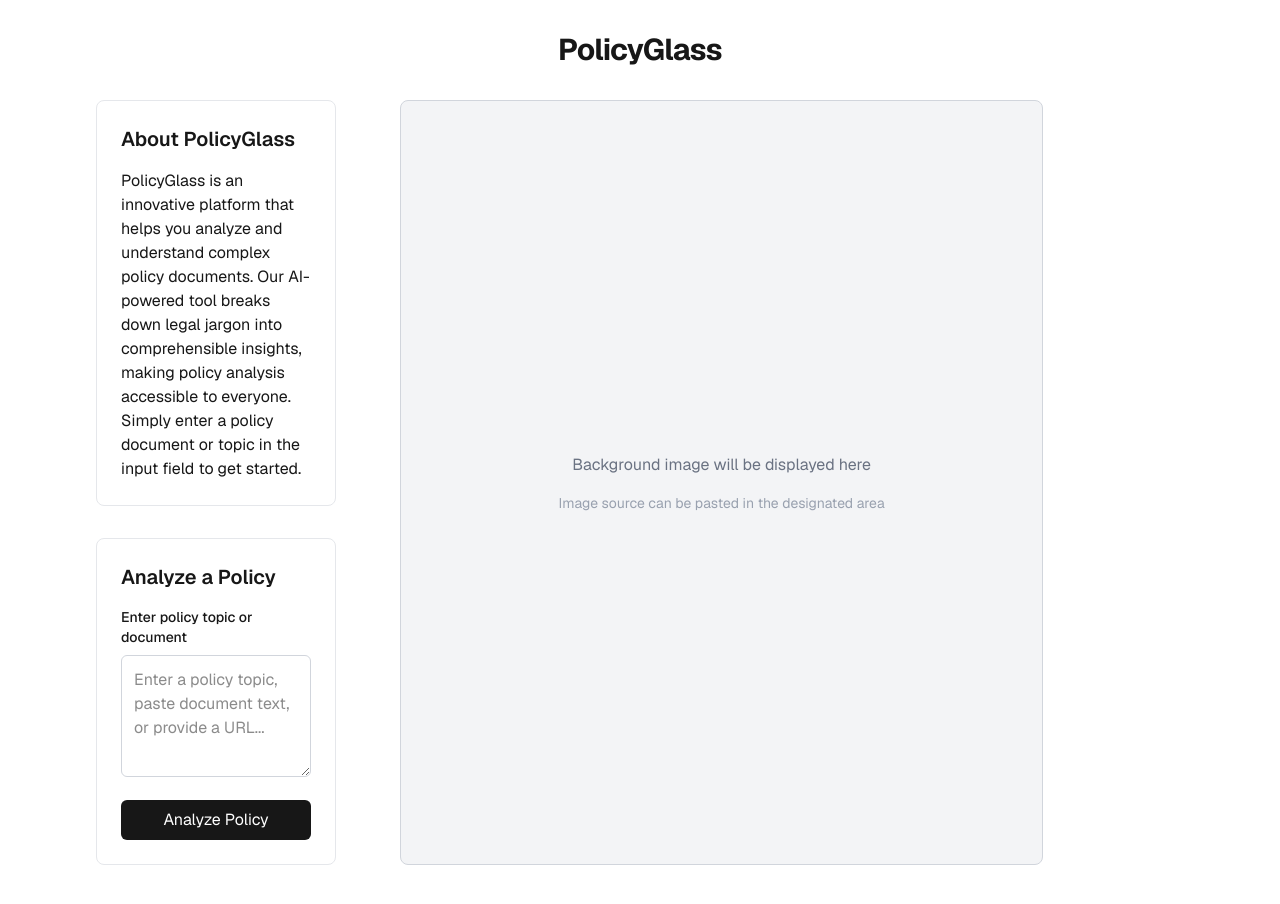
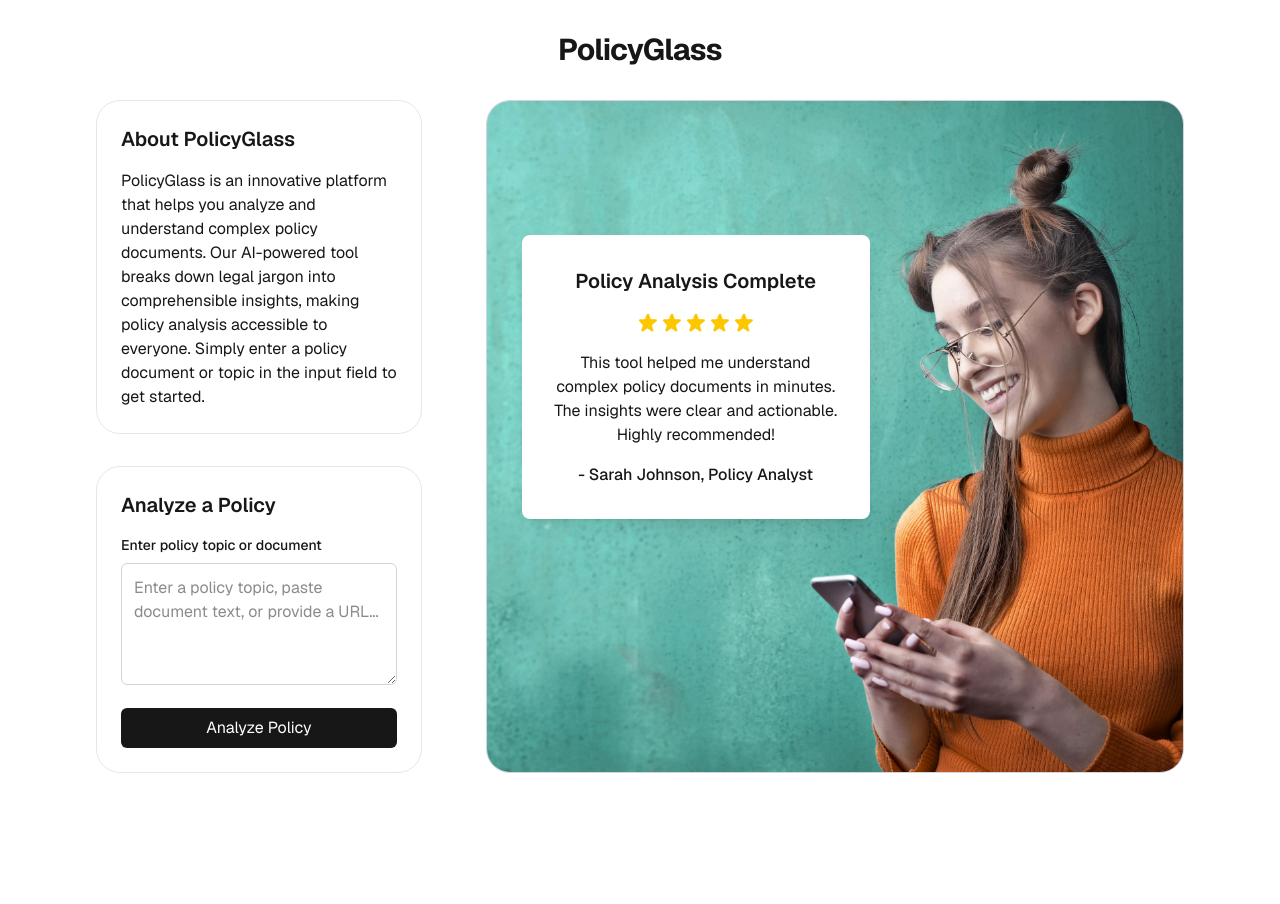
Before and after one commit to artsmc/hackathon-cerebras, a Next.js app in the folder policyglass/: page /home in a window 1280 px wide. Shown: the top 904 px of the page. After the commit the page ends 853 px from the top, so only its background shows below. Built offline with nearby package versions, Linux system fonts and the light colour scheme.

Commit message:
animations for home

```diff
--- a/policyglass/package.json
+++ b/policyglass/package.json
@@ -9,6 +9,7 @@
     "lint": "next lint"
   },
   "dependencies": {
+    "framer-motion": "^12.23.12",
     "lucide-react": "^0.536.0",
     "next": "15.4.5",
     "react": "19.1.0",
--- a/policyglass/src/app/home/page.tsx
+++ b/policyglass/src/app/home/page.tsx
@@ -1,19 +1,106 @@
 "use client";
 
-import { useState } from "react";
+import { useState, useEffect } from "react";
 import { useRouter } from "next/navigation";
+import { motion, AnimatePresence } from "framer-motion";
+
+// Define types for animation content
+interface TextAnimation {
+  id: number;
+  type: "text";
+  content: string;
+}
+
+interface FlagsAnimation {
+  id: number;
+  type: "flags";
+  content: {
+    title: string;
+    flags: string[];
+    warnings: string[];
+  };
+}
+
+interface ReviewAnimation {
+  id: number;
+  type: "review";
+  content: {
+    title: string;
+    rating: number;
+    text: string;
+    author: string;
+  };
+}
+
+type AnimationContent = TextAnimation | FlagsAnimation | ReviewAnimation;
+
+// Animation content data
+const animationContent: AnimationContent[] = [
+  {
+    id: 1,
+    type: "text",
+    content: "Review these terms and conditions"
+  },
+  {
+    id: 2,
+    type: "flags",
+    content: {
+      title: "Analysis Results",
+      flags: [
+        "Potential bias detected in policy language",
+        "Contradictory statements found"
+      ],
+      warnings: [
+        "Implementation timeline appears unrealistic",
+        "Compliance requirements not clearly defined"
+      ]
+    }
+  },
+  {
+    id: 3,
+    type: "review",
+    content: {
+      title: "Policy Analysis Complete",
+      rating: 5,
+      text: "This tool helped me understand complex policy documents in minutes. The insights were clear and actionable. Highly recommended!",
+      author: "Sarah Johnson, Policy Analyst"
+    }
+  }
+];
 
 export default function Home() {
   const [inputValue, setInputValue] = useState("");
+  const [currentAnimation, setCurrentAnimation] = useState(0); // Index of current animation
   const router = useRouter();
 
   const handleSubmit = (e: React.FormEvent) => {
     e.preventDefault();
     // Handle submit logic here
     console.log("Submitted value:", inputValue);
-    // Navigate to results page
+    // Navigate to results page after animations complete
     router.push("/results");
   };
+
+  // Handle animation sequence progression
+  useEffect(() => {
+    if (currentAnimation >= animationContent.length) {
+      // All animations complete, navigate to results after a delay
+      const navigateTimer = setTimeout(() => {
+        router.push("/results");
+      }, 2000); // Show the final animation for 2 seconds before navigating
+
+      return () => clearTimeout(navigateTimer);
+    }
+
+    // For all animations except the last one, progress to the next after a delay
+    if (currentAnimation < animationContent.length - 1) {
+      const animationTimer = setTimeout(() => {
+        setCurrentAnimation(prev => prev + 1);
+      }, 2000); // Show each animation for 2 seconds
+
+      return () => clearTimeout(animationTimer);
+    }
+  }, [currentAnimation, router]);
 
   return (
     <div className="font-sans min-h-screen p-8 pb-20">
@@ -23,10 +110,10 @@ export default function Home() {
         </h1>
 
         <div className="flex w-full max-w-6xl gap-8">
-          {/* Left Column - 25% width */}
-          <div className="w-1/4 pl-8 pr-4">
+          {/* Left Column - 33% width (increased from 25%) */}
+          <div className="w-1/3 pl-8 pr-4">
             {/* Description Div */}
-            <div className="mb-8 p-6 bg-background border border-gray-200 rounded-lg transition-all duration-300 hover:shadow-lg hover:scale-105">
+            <div className="mb-8 p-6 bg-background border border-gray-200 rounded-[24px] transition-all duration-300 hover:shadow-lg hover:scale-105">
               <h2 className="text-xl font-semibold mb-4 text-foreground">About PolicyGlass</h2>
               <p className="text-foreground">
                 PolicyGlass is an innovative platform that helps you analyze and understand complex policy documents.
@@ -36,7 +123,7 @@ export default function Home() {
             </div>
 
             {/* Input Div */}
-            <div className="p-6 bg-background border border-gray-200 rounded-lg transition-all duration-300 hover:shadow-lg hover:scale-105">
+            <div className="p-6 bg-background border border-gray-200 rounded-[24px] transition-all duration-300 hover:shadow-lg hover:scale-105">
               <h2 className="text-xl font-semibold mb-4 text-foreground">Analyze a Policy</h2>
               <form onSubmit={handleSubmit}>
                 <div className="mb-4">
@@ -62,17 +149,92 @@ export default function Home() {
             </div>
           </div>
 
-          {/* Right Column - 60% width */}
-          <div className="w-3/5 pr-8 pl-4 flex items-center justify-center">
-            <div className="w-full h-full bg-gray-100 border border-gray-300 rounded-lg flex items-center justify-center">
-              {/* Placeholder for background image */}
-              <div className="text-center p-8">
-                <p className="text-gray-500 mb-4">
-                  Background image will be displayed here
-                </p>
-                <p className="text-sm text-gray-400">
-                  Image source can be pasted in the designated area
-                </p>
+          {/* Right Column - 67% width */}
+          <div className="w-2/3 pr-8 pl-4 flex items-center justify-center relative">
+            <div className="w-full h-full bg-gray-100 border border-gray-300 rounded-[24px] flex items-center justify-center overflow-hidden relative">
+              {/* Background image */}
+              <img
+                src="/home.jpg"
+                alt="Policy analysis background"
+                className="absolute inset-0 w-full h-full object-cover z-0"
+              />
+
+              {/* Animation container - half width, positioned above center, with left padding */}
+              <div className="absolute top-[20%] left-[5%] w-1/2 z-10">
+                <AnimatePresence>
+                  {currentAnimation < animationContent.length && (
+                    <motion.div
+                      key={animationContent[currentAnimation].id}
+                      className="relative z-10 w-full"
+                      initial={{ opacity: 0, y: 100 }}
+                      animate={{ opacity: 1, y: 0 }}
+                      exit={{ opacity: 0, y: -100 }}
+                      transition={{ duration: 0.5 }}
+                    >
+                      {animationContent[currentAnimation].type === "text" && (
+                        <div className="text-center p-8">
+                          <p className="text-2xl font-bold text-foreground bg-background bg-opacity-80 p-4 rounded-lg">
+                            {animationContent[currentAnimation].content}
+                          </p>
+                        </div>
+                      )}
+
+                      {animationContent[currentAnimation].type === "flags" && (
+                        <div className="bg-background bg-opacity-80 backdrop-blur-sm rounded-lg shadow-lg p-6">
+                          <h2 className="text-xl font-semibold text-foreground mb-4 text-center">
+                            {animationContent[currentAnimation].content.title}
+                          </h2>
+
+                          {/* Flags */}
+                          <div className="mb-4">
+                            <h3 className="text-lg font-medium text-foreground mb-2">Flags Identified</h3>
+                            <div className="space-y-2">
+                              {animationContent[currentAnimation].content.flags.map((flag, index) => (
+                                <div key={index} className="flex items-start p-2 bg-red-100 rounded">
+                                  <span className="text-red-800 text-sm">{flag}</span>
+                                </div>
+                              ))}
+                            </div>
+                          </div>
+
+                          {/* Warnings */}
+                          <div>
+                            <h3 className="text-lg font-medium text-foreground mb-2">Warnings</h3>
+                            <div className="space-y-2">
+                              {animationContent[currentAnimation].content.warnings.map((warning, index) => (
+                                <div key={index} className="flex items-start p-2 bg-yellow-100 rounded">
+                                  <span className="text-yellow-800 text-sm">{warning}</span>
+                                </div>
+                              ))}
+                            </div>
+                          </div>
+                        </div>
+                      )}
+
+                      {animationContent[currentAnimation].type === "review" && (
+                        <div className="bg-background bg-opacity-80 backdrop-blur-sm rounded-lg shadow-lg p-8 text-center">
+                          <h2 className="text-xl font-semibold text-foreground mb-4">
+                            {animationContent[currentAnimation].content.title}
+                          </h2>
+                          <div className="flex justify-center mb-4">
+                            {/* Star rating */}
+                            {[...Array(animationContent[currentAnimation].content.rating)].map((_, i) => (
+                              <svg key={i} className="w-6 h-6 text-yellow-400" fill="currentColor" viewBox="0 0 20 20">
+                                <path d="M9.049 2.927c.3-.921 1.603-.921 1.902 0l1.07 3.292a1 1 0 00.95.69h3.462c.969 0 1.371 1.24.404 1.833L13.7 11.29a1 1 0 00-.364 1.118l1.07 3.292c.3.921-.755 1.688-1.54 1.118l-2.8-2.034a1 1 0 00-1.175 0l-2.8 2.034c-.784.57-1.838-.197-1.539-1.118l1.07-3.292a1 1 0 00-.364-1.118L2.98 8.72c-.969-.592-.366-1.839.404-1.839h3.461a1 1 0 00.951-.69l1.07-3.292z" />
+                              </svg>
+                            ))}
+                          </div>
+                          <p className="text-foreground">
+                            {animationContent[currentAnimation].content.text}
+                          </p>
+                          <p className="text-foreground font-medium mt-4">
+                            - {animationContent[currentAnimation].content.author}
+                          </p>
+                        </div>
+                      )}
+                    </motion.div>
+                  )}
+                </AnimatePresence>
               </div>
             </div>
           </div>
```
Also changed, not shown: policyglass/public/home.jpg (added), 1 other file (tests, documents, lock files or other folders).
